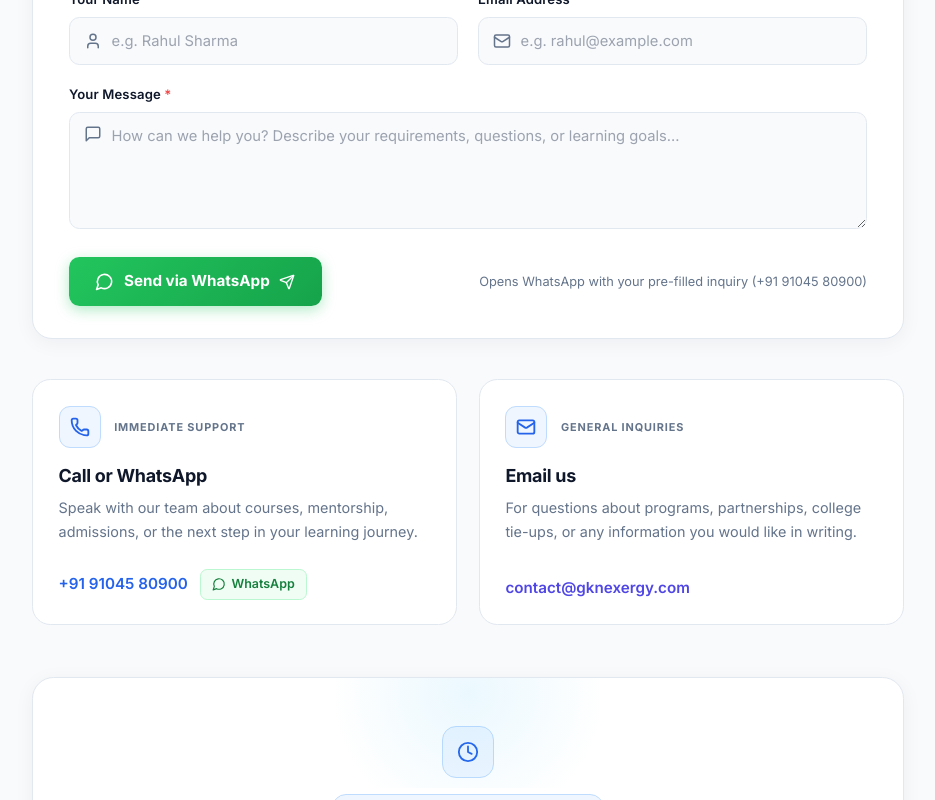
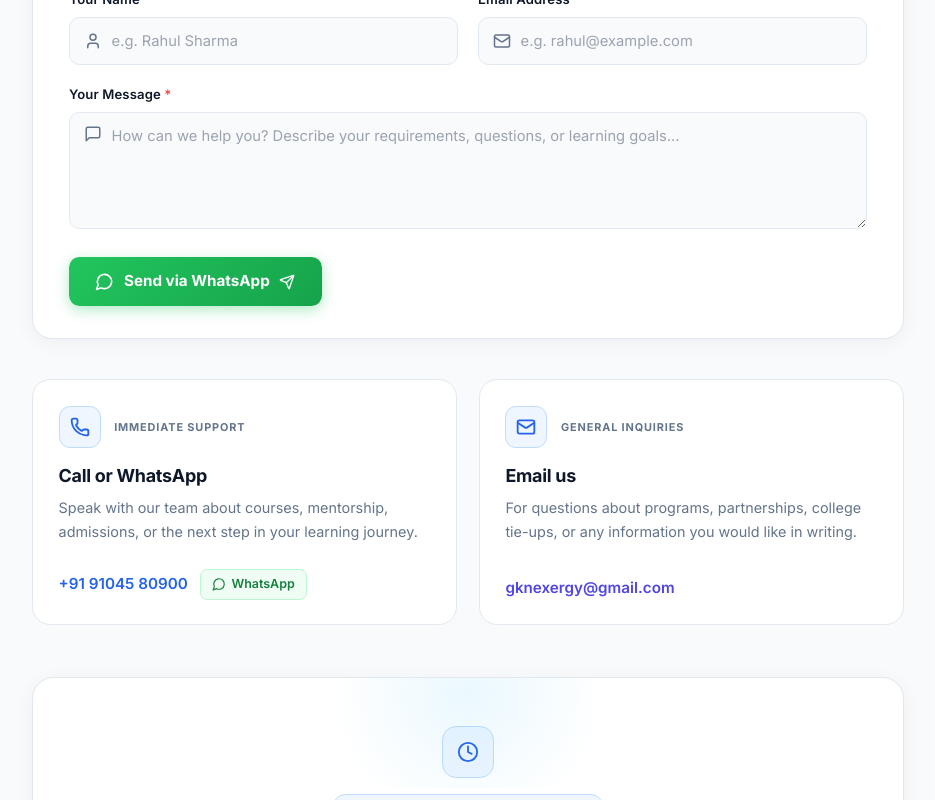
Before and after one commit to radha-08/GK-Nexergy, a React (Vite) app: page /contact in a window 1280 px wide. Shown: the part 397-1197 px from the top of the page, without its empty margins (172-1107 px from the left). Built offline with nearby package versions, Linux system fonts and the light colour scheme.

Commit message:
Update Contact.jsx

```diff
--- a/src/pages/Contact.jsx
+++ b/src/pages/Contact.jsx
@@ -141,9 +141,7 @@ const Contact = () => {
                 <span>Send via WhatsApp</span>
                 <Send size={16} className="btn-send-arrow" />
               </button>
-              <span className="whatsapp-hint">
-                Opens WhatsApp with your pre-filled inquiry (+91 91045 80900)
-              </span>
+
             </div>
           </form>
         </div>
@@ -192,8 +190,8 @@ const Contact = () => {
               For questions about programs, partnerships, college tie-ups, or any information you would like in writing.
             </p>
             <div className="card-footer">
-              <a href="mailto:contact@gknexergy.com" className="email-link">
-                contact@gknexergy.com
+              <a href="mailto:gknexergy@gmail.com" className="email-link">
+                gknexergy@gmail.com
               </a>
             </div>
           </article>
```
